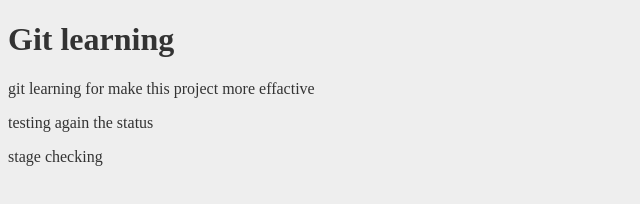
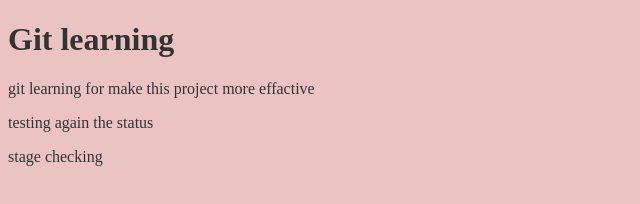
Before and after one commit to Kirushanthi26/learing_git, a plain HTML site: page index.html in a window 1280 px wide. Shown: the whole page, without its empty margins (0-640 px from the left). Drawn offline with Linux system fonts and the light colour scheme.

Commit message:
chnage color again

```diff
--- a/css/style.css
+++ b/css/style.css
@@ -1,4 +1,4 @@
 body{
-    background-color: #eeeeee;
+    background-color: #ecc3c3;
     color: #333333;
 }
```
